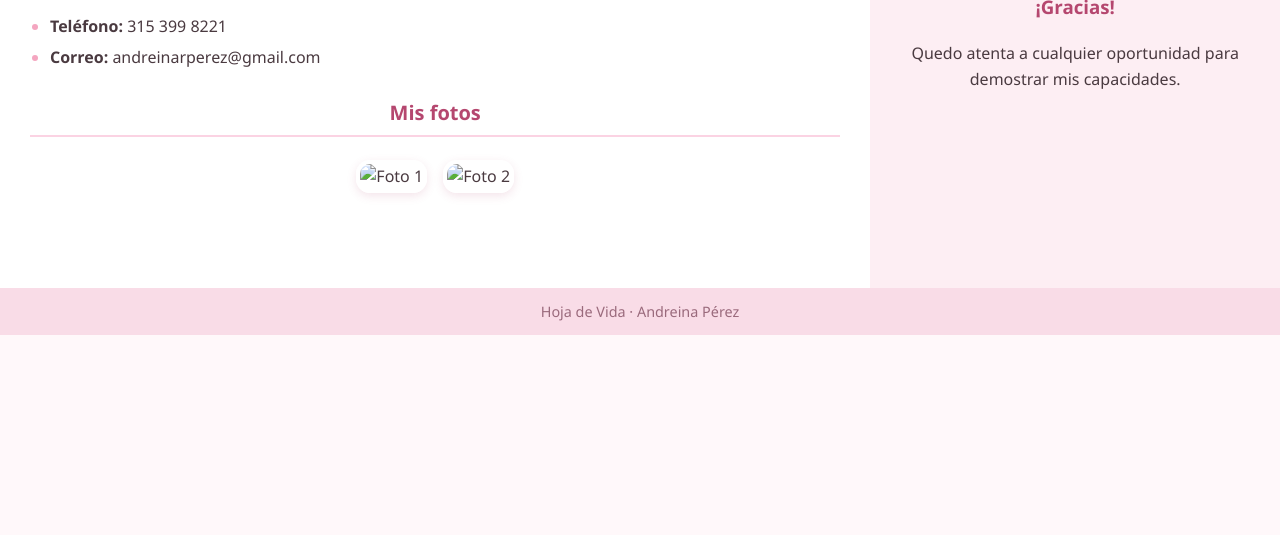
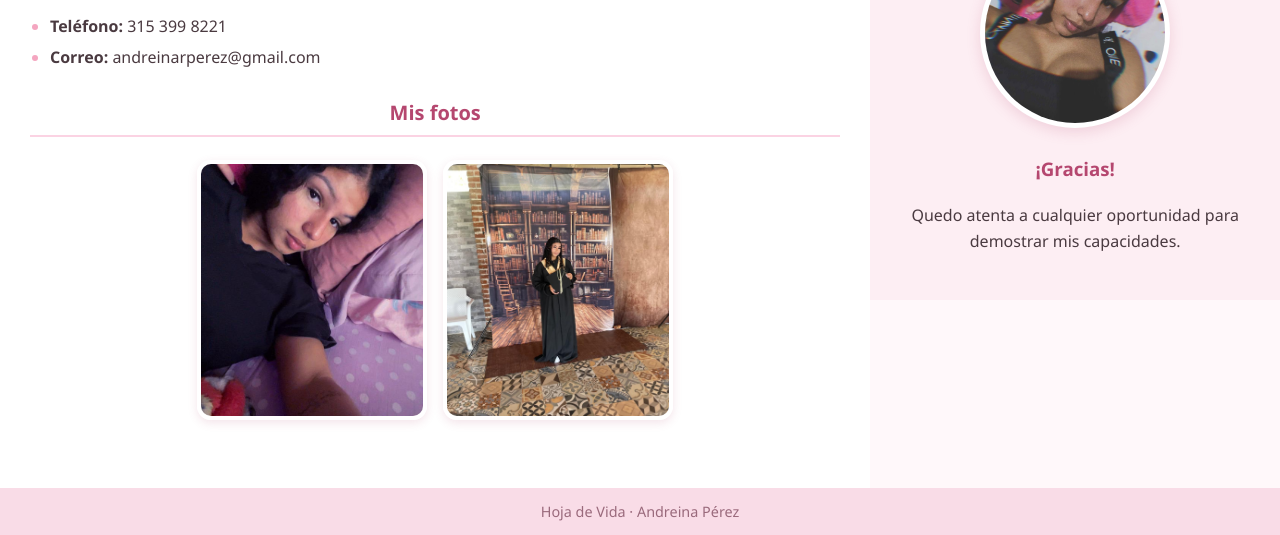
Before and after one commit to andreina-perez/Hoja-de-vida-andreina-perez, a plain HTML site: page contacto.html in a window 1280 px wide. Shown: the part 309-844 px from the top of the page. Before the commit the page ends 800 px from the top, so only its background shows below. Drawn offline with Linux system fonts and the light colour scheme.

Commit message:
Change image file extensions from .jpeg to .jpg

```diff
--- a/contacto.html
+++ b/contacto.html
@@ -28,13 +28,13 @@
     </article>
     <article class="galeria">
       <h2>Mis fotos</h2>
-      <img src="img/foto1.jpeg" alt="Foto 1">
-      <img src="img/foto2.jpeg" alt="Foto 2">
+      <img src="img/foto1.jpg" alt="Foto 1">
+      <img src="img/foto2.jpg" alt="Foto 2">
     </article>
   </section>
 
   <aside>
-    <img class="foto" src="img/foto3.jpeg" alt="Foto de perfil">
+    <img class="foto" src="img/foto3.jpg" alt="Foto de perfil">
     <h3>¡Gracias!</h3>
     <p>Quedo atenta a cualquier oportunidad para demostrar mis capacidades.</p>
   </aside>
```
